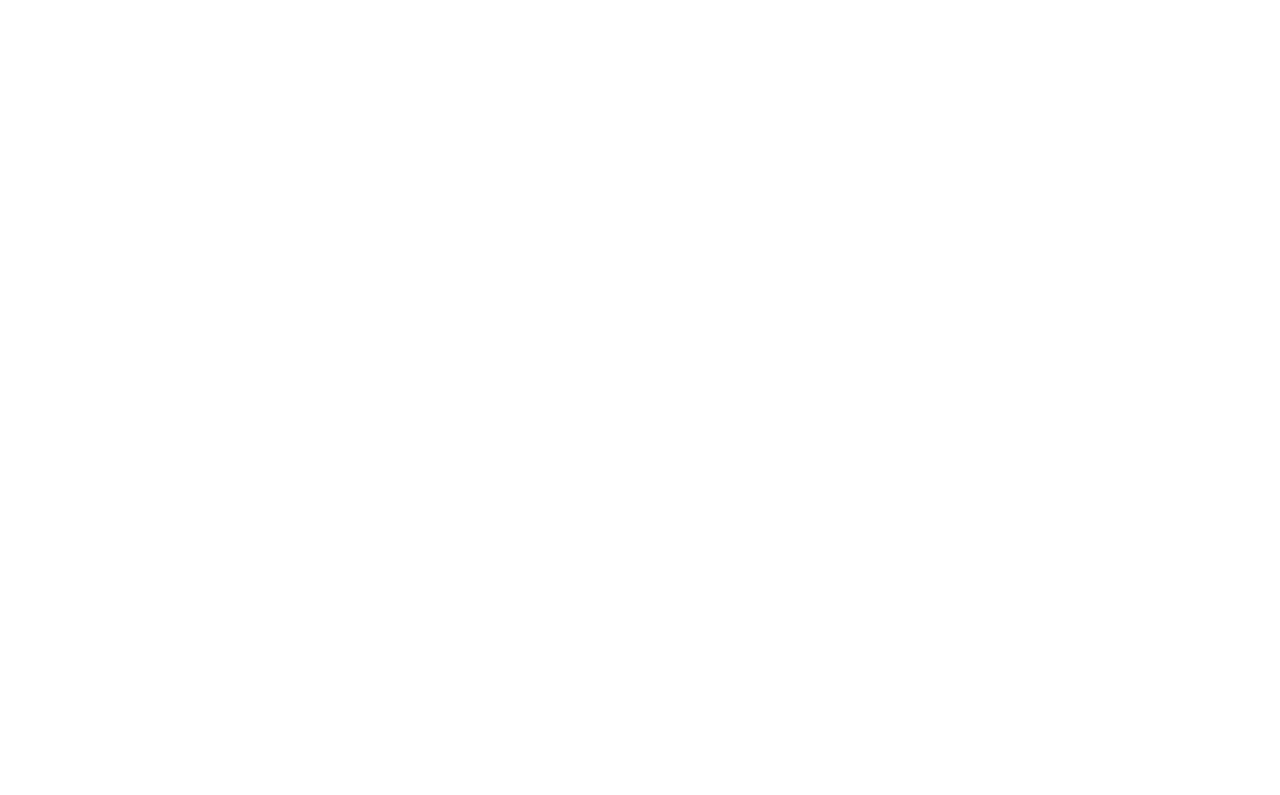
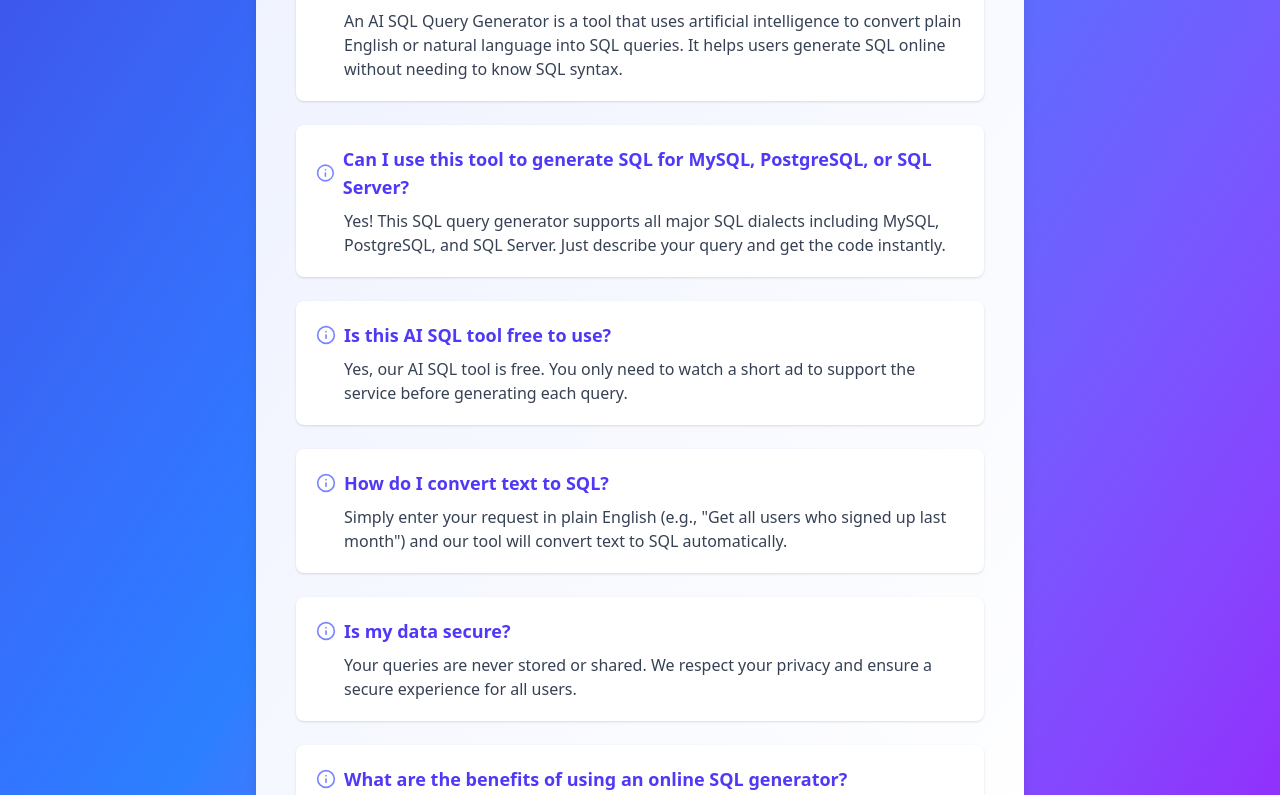
Before and after one commit to saadmbt/Sql_Ai_query_generator_FrontEnd, a React (Vite) app: page / in a window 1280 px wide. Shown: the part 945-1740 px from the top of the page. Before the commit the page ends 800 px from the top, so only its background shows below. Built offline with nearby package versions, Linux system fonts and the light colour scheme.

Commit message:
Enhance SEO and ad integration by adding meta tags and FAQ, and LandingPage components.

```diff
--- a/index.html
+++ b/index.html
@@ -2,9 +2,20 @@
 <html lang="en">
   <head>
     <meta charset="UTF-8" />
+    <title>AI SQL Query Generator | Free Online SQL Generator Tool</title>
+    <meta name="description" content="Generate SQL queries from plain English using AI. Free, fast, and accurate SQL query generator for MySQL, PostgreSQL, SQL Server, and more.">
+    <meta name="keywords" content="SQL, SQL generator, AI SQL, SQL query, generate SQL, SQL online, SQL tool, convert text to SQL, MySQL, PostgreSQL, SQL Server, database, MySQL w3schools, SQL tutorial, SQL query generator, AI query generator, natural language to SQL, free SQL generator, online SQL editor, SQL query from text, AI database tool">
+    <meta property="og:title" content="AI SQL Query Generator" />
+    <meta property="og:description" content="Instantly generate SQL queries from natural language using AI. Free and secure." />
+    <meta property="og:type" content="website" />
+    <meta property="og:url" content="https://sql-ai-query-generator.vercel.app/" />
+    <meta property="og:image" content="https://sql-ai-query-generator.vercel.app/sql-server.png" />
+    <meta name="twitter:card" content="summary_large_image" />
+    <meta name="twitter:title" content="AI SQL Query Generator" />
+    <meta name="twitter:description" content="Generate SQL queries from plain English using AI." />
+    <meta name="twitter:image" content="https://sql-ai-query-generator.vercel.app/sql-server.png" />
     <link rel="icon" type="image/png" href="./sql-server.png" />
     <meta name="viewport" content="width=device-width, initial-scale=1.0" />
-    <title>SQL AI Query Generator</title>
     <script async src="https://pagead2.googlesyndication.com/pagead/js/adsbygoogle.js?client=ca-pub-8931457157427895"
      crossorigin="anonymous"></script>
   </head>
--- a/src/components/AdsOverlay.jsx
+++ b/src/components/AdsOverlay.jsx
@@ -1,16 +1,14 @@
 import React from 'react';
+import GoogleAd from './GoogleAd';
 export default function AdsOverlay({ adTimer, onDone }) {
   // Overlay that blocks interaction and simulates ad watching
   return (
-    <div className="fixed inset-0 bg-black bg-opacity-70 flex flex-col items-center justify-center z-50">
+    <div className="fixed inset-0 bg-transparent backdrop-blur-md  flex flex-col items-center justify-center z-50">
       <div className="bg-white rounded-lg shadow-lg p-8 flex flex-col items-center max-w-xs w-full">
         <h2 className="text-xl font-bold mb-2 text-indigo-700">Sponsored Ad</h2>
         <p className="mb-4 text-gray-700 text-center">Please watch this ad to unlock SQL query generation.</p>
-        <div className="w-24 h-24 flex items-center justify-center mb-4">
-          <svg className="animate-spin h-12 w-12 text-indigo-500" xmlns="http://www.w3.org/2000/svg" fill="none" viewBox="0 0 24 24">
-            <circle className="opacity-25" cx="12" cy="12" r="10" stroke="currentColor" strokeWidth="4"></circle>
-            <path className="opacity-75" fill="currentColor" d="M4 12a8 8 0 018-8v8z"></path>
-          </svg>
+        <div className="w-34 h-34 flex items-center justify-center mb-4">
+          <GoogleAd slot={import.meta.env.VITE_ADSENSE_AdsOverlay} style={{ display: "block" }}/>
         </div>
         <p className="text-lg font-semibold text-indigo-600">Ad ends in {adTimer} second{adTimer !== 1 ? 's' : ''}...</p>
       </div>
--- /dev/null
+++ b/src/components/FAQ.jsx
@@ -0,0 +1,55 @@
+import GoogleAd from "./GoogleAd";
+
+export default function FAQ() {
+    return (
+        <section className="mt-16 bg-gradient-to-br from-indigo-50 to-white rounded-2xl shadow-lg p-10 max-w-3xl w-full text-gray-800 mx-auto">
+            <h2 className="text-3xl font-extrabold mb-8 text-indigo-700 text-center tracking-tight">
+                Frequently Asked Questions
+            </h2>
+            <dl className="space-y-6">
+                <FAQItem
+                    question="What is an AI SQL Query Generator?"
+                    answer="An AI SQL Query Generator is a tool that uses artificial intelligence to convert plain English or natural language into SQL queries. It helps users generate SQL online without needing to know SQL syntax."
+                />
+                <FAQItem
+                    question="Can I use this tool to generate SQL for MySQL, PostgreSQL, or SQL Server?"
+                    answer="Yes! This SQL query generator supports all major SQL dialects including MySQL, PostgreSQL, and SQL Server. Just describe your query and get the code instantly."
+                />
+                <GoogleAd slot={import.meta.env.VITE_ADSENSE_AdsOverlay} style={{ display: "block" }}/>
+                <FAQItem
+                    question="Is this AI SQL tool free to use?"
+                    answer="Yes, our AI SQL tool is free. You only need to watch a short ad to support the service before generating each query."
+                />
+                <FAQItem
+                    question="How do I convert text to SQL?"
+                    answer='Simply enter your request in plain English (e.g., "Get all users who signed up last month") and our tool will convert text to SQL automatically.'
+                />
+                <FAQItem
+                    question="Is my data secure?"
+                    answer="Your queries are never stored or shared. We respect your privacy and ensure a secure experience for all users."
+                />
+                <GoogleAd slot={import.meta.env.VITE_ADSENSE_AdsOverlay} style={{ display: "block" }}/>
+                <FAQItem
+                    question="What are the benefits of using an online SQL generator?"
+                    answer="An online SQL generator saves time, reduces errors, and helps both beginners and experts quickly create SQL queries from natural language."
+                />
+            </dl>
+            <GoogleAd slot={import.meta.env.VITE_ADSENSE_AdsOverlay} style={{ display: "block" }}/>
+        </section>
+    );
+}
+
+function FAQItem({ question, answer }) {
+    return (
+        <div className="bg-white bg-opacity-80 rounded-lg shadow-sm p-5 hover:shadow-md transition-shadow">
+            <dt className="font-semibold text-indigo-600 text-lg flex items-center gap-2">
+                <svg className="w-5 h-5 text-indigo-400" fill="none" stroke="currentColor" strokeWidth={2} viewBox="0 0 24 24">
+                    <circle cx="12" cy="12" r="10" stroke="currentColor" strokeWidth="2" />
+                    <path strokeLinecap="round" strokeLinejoin="round" d="M12 16v-4m0-4h.01" />
+                </svg>
+                {question}
+            </dt>
+            <dd className="ml-7 mt-2 text-gray-700">{answer}</dd>
+        </div>
+    );
+}
--- a/src/components/LandingPage.jsx
+++ b/src/components/LandingPage.jsx
@@ -1,8 +1,9 @@
 import { FaRocket, FaBolt, FaShieldAlt } from "react-icons/fa";
 import sqlServer from "../assets/sql-server.png";
+import FAQ from "./FAQ";
 export default function LandingPage({ onStart }) {
     return (
-        <section className="min-h-screen flex flex-col items-center justify-center bg-gradient-to-br from-indigo-700 via-blue-500 to-purple-600 text-white p-6 relative overflow-hidden" role="main">
+        <section className="min-h-screen py-16 flex flex-col items-center justify-center bg-gradient-to-br from-indigo-700 via-blue-500 to-purple-600 text-white p-6 relative overflow-hidden" role="main">
             {/* Decorative Blobs */}
             <div className="absolute top-0 left-0 w-72 h-72 bg-purple-400 opacity-30 rounded-full blur-3xl -z-10 animate-pulse"></div>
             <div className="absolute bottom-0 right-0 w-96 h-96 bg-blue-300 opacity-20 rounded-full blur-3xl -z-10 animate-pulse"></div>
@@ -46,6 +47,7 @@ export default function LandingPage({ onStart }) {
                     <p className="text-white/90 text-base">Ads support the service. Your data is never stored or shared. Privacy first.</p>
                 </article>
             </section>
+            <FAQ />
             <footer className="mt-8 text-xs text-indigo-100 max-w-lg text-center bg-white/10 rounded-xl px-6 py-3 shadow-lg">
                 <p>
                     We respect your privacy. No queries or personal data are stored. Please use responsibly and do not submit sensitive information.
```
